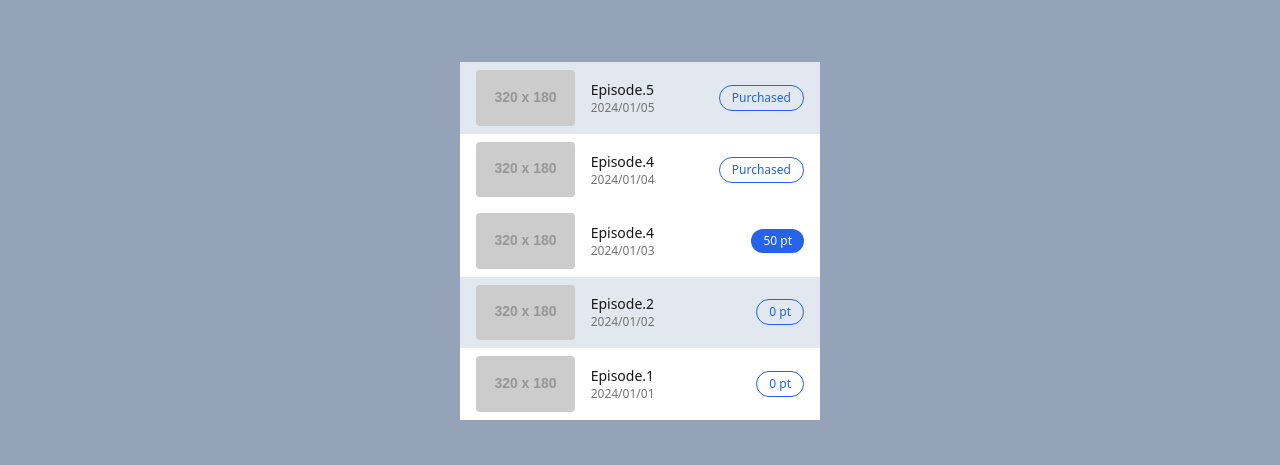
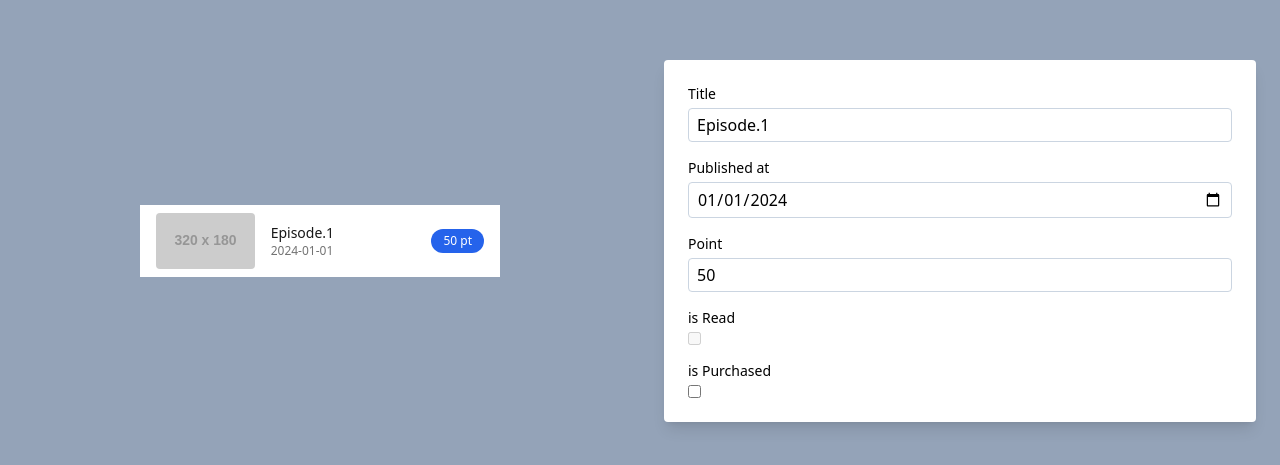
Before and after one commit to xrxoxcxox/202403-information-architecture-practice, a React (Vite) app: page / in a window 1280 px wide. Shown: the part 159-624 px from the top of the page. Built offline with nearby package versions, Linux system fonts and the light colour scheme.

Commit message:
Create a playground to switch the display of the EpisodeCard component.

```diff
--- a/src/App.tsx
+++ b/src/App.tsx
@@ -1,25 +1,99 @@
+import { useState } from 'react'
 import { EpisodeCard } from './EpisodeCard'
 
 function App() {
+  const [title, setTitle] = useState('Episode.1')
+  const [publishedAt, setPublishedAt] = useState('2024-01-01')
+  const [point, setPoint] = useState(50)
+  const [isRead, setIsRead] = useState(false)
+  const [isPurchased, setIsPurchased] = useState(false)
+
   return (
-    <div className="grid min-h-svh place-items-center bg-slate-400">
-      <div className="grid w-[22.5rem]">
-        <EpisodeCard
-          title="Episode.5"
-          date="2024/01/05"
-          point={50}
-          isRead
-          isPurchased
-        />
-        <EpisodeCard
-          title="Episode.4"
-          date="2024/01/04"
-          point={50}
-          isPurchased
-        />
-        <EpisodeCard title="Episode.4" date="2024/01/03" point={50} />
-        <EpisodeCard title="Episode.2" date="2024/01/02" point={0} isRead />
-        <EpisodeCard title="Episode.1" date="2024/01/01" point={0} />
+    <div className="grid min-h-svh grid-cols-2 bg-slate-400">
+      <div className="grid  place-items-center">
+        <div className="w-[22.5rem]">
+          <EpisodeCard
+            title={title}
+            publishedAt={publishedAt}
+            point={point}
+            isRead={isRead}
+            isPurchased={isPurchased}
+          />
+        </div>
+      </div>
+      <div className="grid p-6">
+        <div className="grid content-start gap-y-4 self-center rounded bg-white p-6 shadow-lg">
+          <div className="flex flex-col gap-y-1">
+            <label htmlFor="title" className="text-sm">
+              Title
+            </label>
+            <input
+              id="title"
+              type="text"
+              value={title}
+              onChange={(event: React.ChangeEvent<HTMLInputElement>) =>
+                setTitle(event.target.value)
+              }
+              className="rounded border border-slate-300 px-2 py-1"
+            />
+          </div>
+          <div className="flex flex-col gap-y-1">
+            <label htmlFor="publishedAt" className="text-sm">
+              Published at
+            </label>
+            <input
+              id="publishedAt"
+              type="date"
+              value={publishedAt}
+              onChange={(event: React.ChangeEvent<HTMLInputElement>) =>
+                setPublishedAt(event.target.value)
+              }
+              className="rounded border border-slate-300 px-2 py-1"
+            />
+          </div>
+          <div className="flex flex-col gap-y-1">
+            <label htmlFor="point" className="text-sm">
+              Point
+            </label>
+            <input
+              id="point"
+              type="number"
+              value={point}
+              min="0"
+              onChange={(event: React.ChangeEvent<HTMLInputElement>) =>
+                setPoint(Number(event.target.value))
+              }
+              className="rounded border border-slate-300 px-2 py-1"
+            />
+          </div>
+          <div className="flex flex-col items-start gap-y-1">
+            <label htmlFor="is Read" className="text-sm">
+              is Read
+            </label>
+            <input
+              id="is Read"
+              type="checkbox"
+              checked={isRead}
+              disabled={!isPurchased && point !== 0}
+              onChange={(event: React.ChangeEvent<HTMLInputElement>) =>
+                setIsRead(event.target.checked)
+              }
+            />
+          </div>
+          <div className="flex flex-col items-start gap-y-1">
+            <label htmlFor="isPurchased" className="text-sm">
+              is Purchased
+            </label>
+            <input
+              id="isPurchased"
+              type="checkbox"
+              checked={isPurchased}
+              onChange={(event: React.ChangeEvent<HTMLInputElement>) =>
+                setIsPurchased(event.target.checked)
+              }
+            />
+          </div>
+        </div>
       </div>
     </div>
   )
--- a/src/EpisodeCard.tsx
+++ b/src/EpisodeCard.tsx
@@ -1,14 +1,14 @@
 type Props = {
   title: string
-  date: string
+  publishedAt: string
   point: number
   isRead?: boolean
   isPurchased?: boolean
 }
 
 export function EpisodeCard({
-  title,
-  date,
+  title = 'No title',
+  publishedAt = 'Undefined',
   point,
   isRead = false,
   isPurchased = false,
@@ -18,7 +18,11 @@ export function EpisodeCard({
     point === 0 || isPurchased
       ? 'border border-blue-600 text-blue-600'
       : 'bg-blue-600 text-white'
-  const pointLabel = isPurchased ? 'Purchased' : `${point} pt`
+  const pointLabel = isPurchased
+    ? 'Purchased'
+    : point === 0
+      ? 'Free'
+      : `${point} pt`
 
   return (
     <div className={`grid grid-cols-3 gap-x-4 px-4 py-2 ${background}`}>
@@ -30,7 +34,7 @@ export function EpisodeCard({
       <div className="col-start-2 col-end-4 flex items-center">
         <div className="flex flex-grow flex-col">
           <span className="text-sm text-neutral-900">{title}</span>
-          <span className="text-xs text-neutral-500">{date}</span>
+          <span className="text-xs text-neutral-500">{publishedAt}</span>
         </div>
         <span className={`rounded-full px-3 py-1 text-xs ${pointColor}`}>
           {pointLabel}
```
